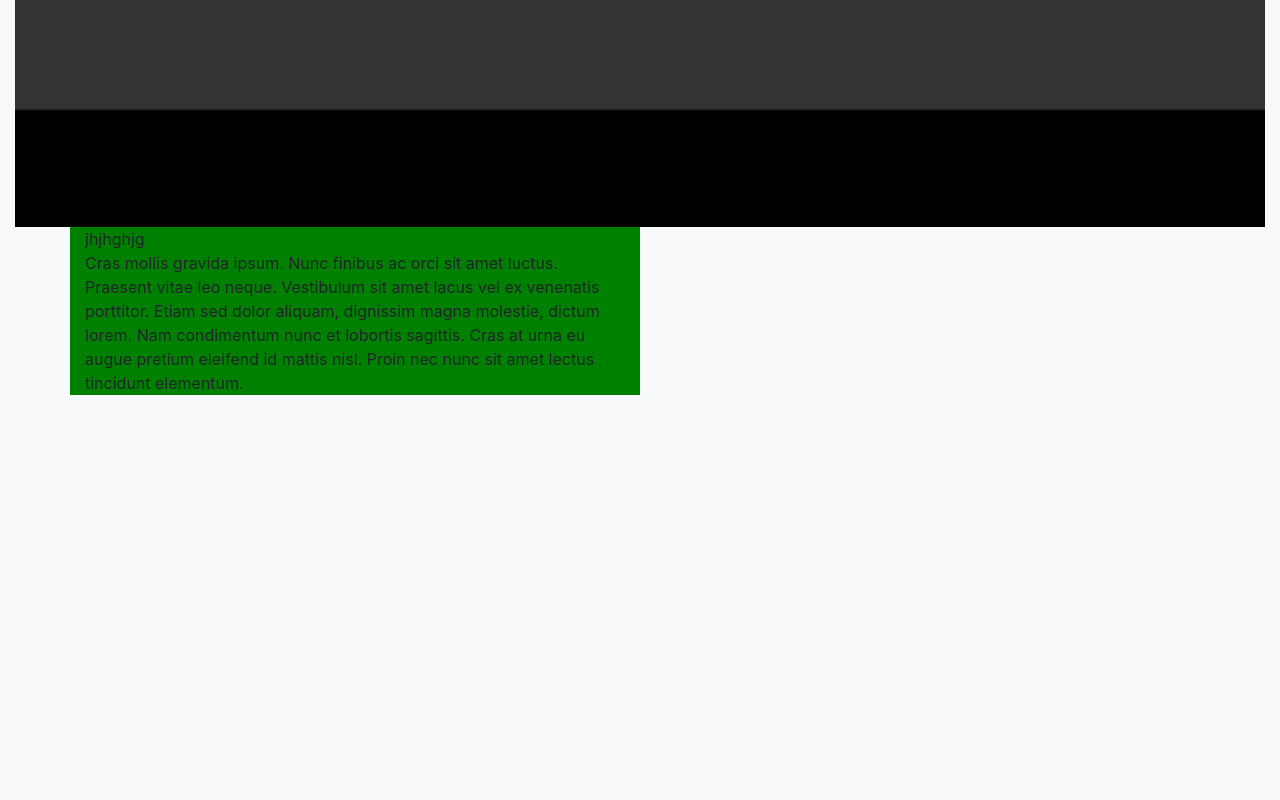
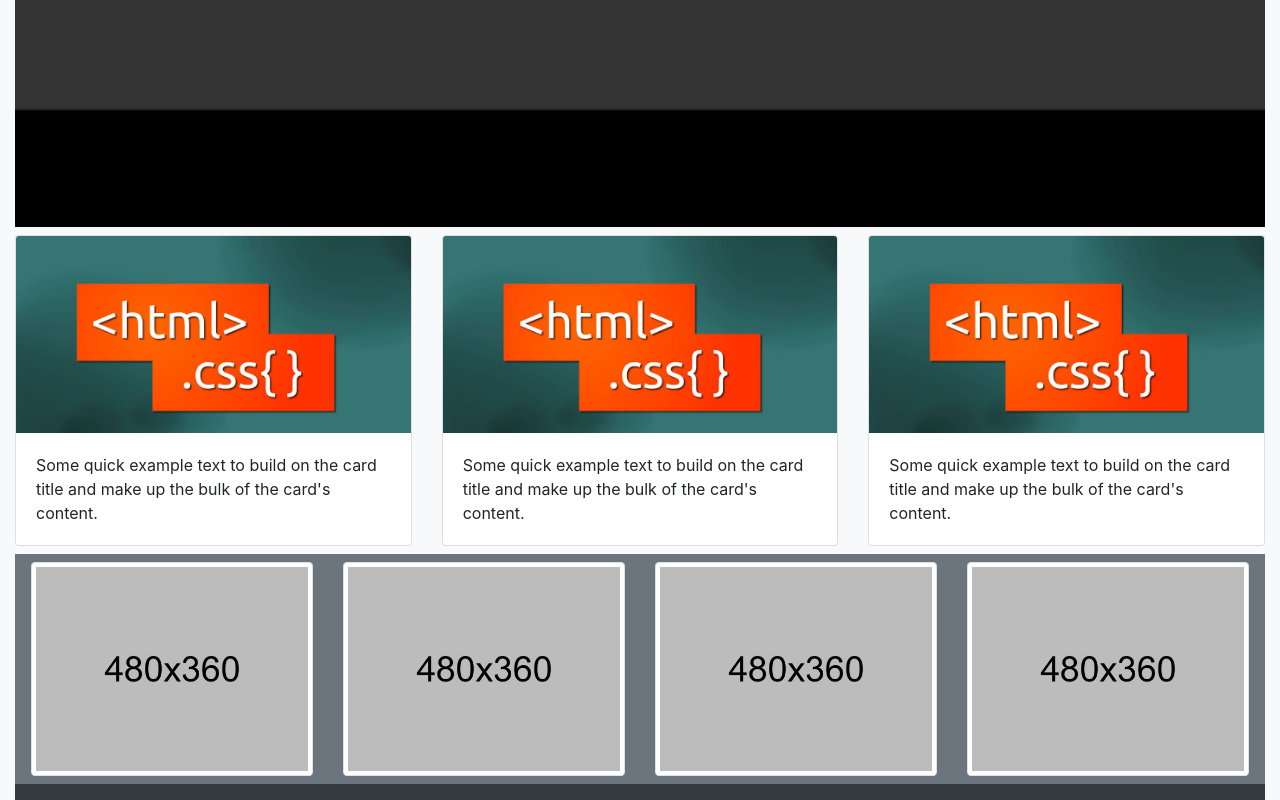
Before and after one commit to rodrigo2612001/rodrigo2612001.github.io, a plain HTML site: page index.html in a window 1280 px wide. Shown: the part 767-1567 px from the top of the page. Before the commit the page ends 1162 px from the top, so only its background shows below. Drawn offline with nearby package versions, Linux system fonts and the light colour scheme.

Commit message:
advance 04/02
Signed-off-by: Nico <nicoalvaredo2@gmail.com>

```diff
--- a/index.html
+++ b/index.html
@@ -23,6 +23,22 @@
 
     .blue {
       background-color: blue;
+    }
+
+    .vh-5 {
+      height: 5vh;
+    }
+
+    .vh-10 {
+      height: 10vh;
+    }
+
+    .vh-13 {
+      height: 13vh;
+    }
+
+    .vh-2 {
+      height: 2vh;
     }
   </style>
   <!--/color-->
@@ -83,22 +99,62 @@
     -- this is cards
   -->
   <!-- first card-->
-  <div class="container">
+  <div class="container-fluid">
     <div class="row">
-      <div class="col-6 h-10vH green">jhjhghjg</div>
-    </div>
-      <div class="row">
-        <div class="col-12 col-md-6  h-50vh green">Cras mollis gravida ipsum. Nunc finibus ac orci sit amet luctus. Praesent vitae
-          leo
-          neque. Vestibulum sit amet lacus vel ex venenatis porttitor. Etiam sed dolor aliquam, dignissim magna
-          molestie,
-          dictum lorem. Nam condimentum nunc et lobortis sagittis. Cras at urna eu augue pretium eleifend id mattis
-          nisl.
-          Proin nec nunc sit amet lectus tincidunt elementum.
+      <div class="col-12 col-md-4 col-xl-4 ofsset-md-4 mt-2 ">
+        <div class="card">
+          <img src="assets/img/example4.jpg" class="card-img-top" alt="...">
+          <div class="card-body">
+            <p class="card-text">Some quick example text to build on the card title and make up the bulk of the card's
+              content.</p>
+          </div>
         </div>
       </div>
+      <!--/first card-->
+      <!--second card-->
+      <div class="col-12 col-md-4 col-xl-4  mt-2">
+        <div class="card">
+          <img src="assets/img/example4.jpg" class="card-img-top" alt="...">
+          <div class="card-body">
+            <p class="card-text">Some quick example text to build on the card title and make up the bulk of the card's
+              content.</p>
+          </div>
+        </div>
+      </div>
+      <!--/second card-->
+      <!-- third card-->
+      <div class="col col-md-4 col-xl-4 mt-2">
+        <div class="card">
+          <img src="assets/img/example4.jpg" class="card-img-top" alt="...">
+          <div class="card-body">
+            <p class="card-text">Some quick example text to build on the card title and make up the bulk of the card's
+              content.</p>
+          </div>
+        </div>
+      </div>
+      <!--/third card-->
+    </div>
   </div>
+  <!--/cards-->
+  <!--
+    --this is footer
+  -->
+  <!--footer-->
+  <div class="container-fluid">
+    <nav class="navbar navbar-expand-lg navbar-dark bg-secondary mt-2">
+      <div class="row">
+        <div class="col-12 col-md-3 mt-3 mt-md-0"><img src="assets/img/example.jpg" class="img-thumbnail w-100"></div>
+        <div class="col-12 col-md-3 mt-3 mt-md-0"><img src="assets/img/example.jpg" class="img-thumbnail w-100"></div>
+        <div class="col-12 col-md-3 mt-3 mt-md-0"><img src="assets/img/example.jpg" class="img-thumbnail w-100"></div>
+        <div class="col-12 col-md-3 mt-3 mt-md-0"><img src="assets/img/example.jpg" class="img-thumbnail w-100"></div>
+      </div>
 
+    </nav>
+    <div class="row-fluid">
+      <div class="col col-xl-12 vh-2 bg-dark"></div>
+    </div>
+  </div>
+  <!--/footer-->
   <script src="https://code.jquery.com/jquery-3.5.1.slim.min.js"
     integrity="sha384-DfXdz2htPH0lsSSs5nCTpuj/zy4C+OGpamoFVy38MVBnE+IbbVYUew+OrCXaRkfj"
     crossorigin="anonymous"></script>
```
Also changed, not shown: assets/img/example4.jpg (added).
